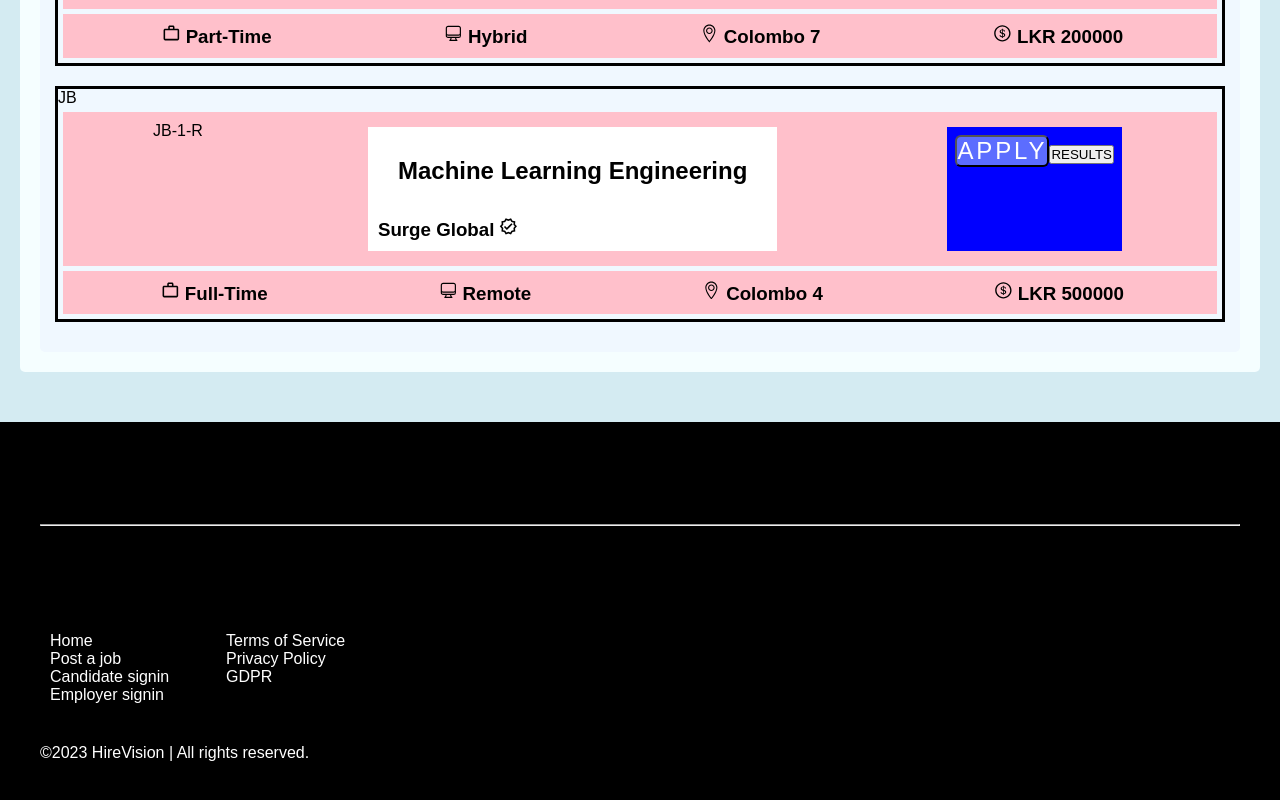
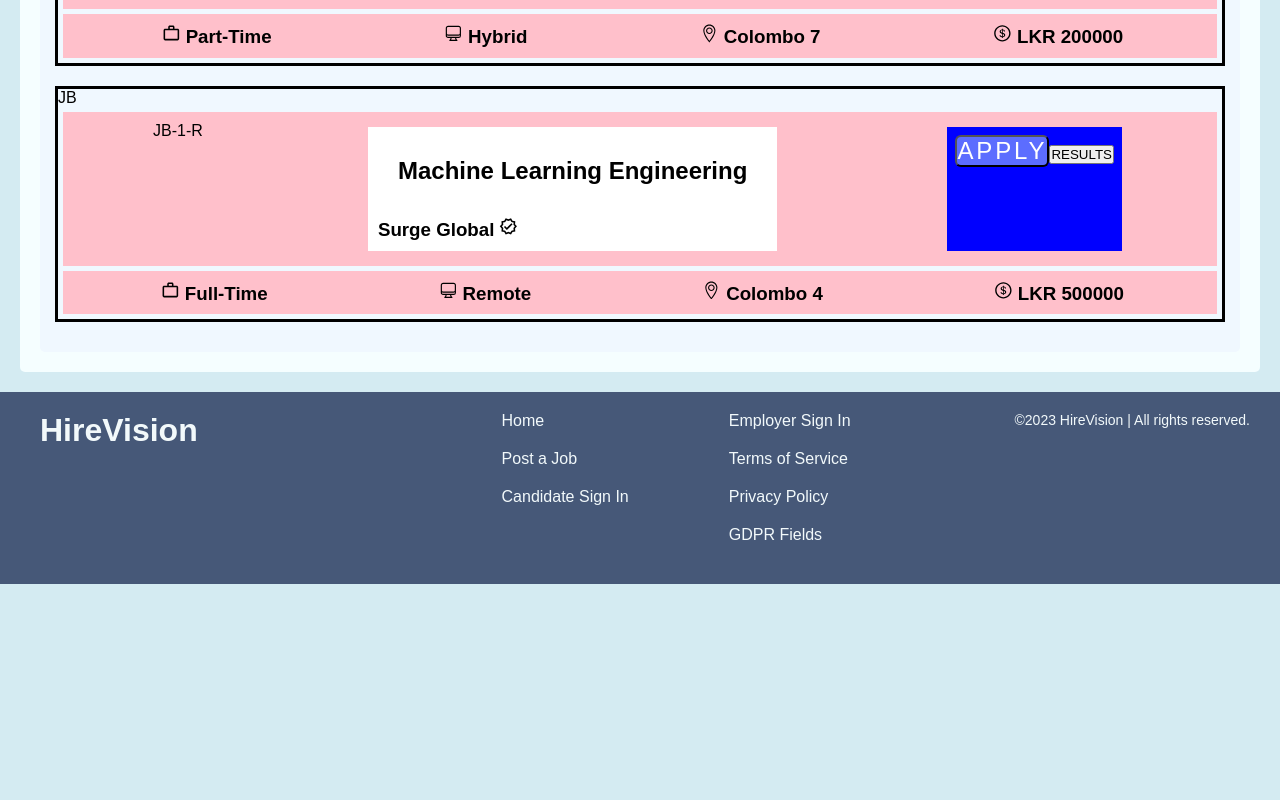
Before and after one commit to dilauow/loopsSDGP, a React (Create React App) app in the folder frontend/: page /home in a window 1280 px wide. Shown: the part 550-1350 px from the top of the page. After the commit the page ends 1134 px from the top, so only its background shows below. Built offline with nearby package versions, Linux system fonts and the light colour scheme.

Commit message:
did some CSS on Footer

```diff
--- a/frontend/src/components/Footer/Footer.css
+++ b/frontend/src/components/Footer/Footer.css
@@ -1,33 +1,61 @@
-.main-footer {
-  background-color: black;
-  color: white;
-  margin-top: 30px;
-}
-.product-title h2 {
-  display: inline;
-  margin: 50px;
-  margin-top: 50px;
-  padding-top: 20px;
-  padding-bottom: 10px;
-  font-size: 30px;
-  font-weight: bold;
+.footer {
+  background-color: #0b1b45;
+  opacity: 70%;
+  color: #fff;
+  padding: 20px;
 }
 
-.container {
-  padding: 30px;
+.footer-container {
+  display: flex;
+  flex-wrap: wrap;
+  justify-content: space-between;
+  margin-left: 10px;
+  margin-right: 10px;
 }
 
-.row {
-  padding: 10px;
-  padding-top: 20px;
+h1 {
+  margin-left: 10px;
+  padding-right: 40px;
 }
 
-.list-unstyled {
+.list {
+  padding-left: 50px;
+}
+
+li {
+  padding-bottom: 10px;
+  padding-left: 50px;
+}
+
+.footer-links {
+  display: flex;
+  flex-wrap: wrap;
+  justify-content: space-between;
+  margin: 0;
+  padding: 0;
+  margin-left:0px;
+}
+
+.footer-links-column {
   list-style: none;
 }
 
-.col {
-  display: inline-flex;
-  flex-direction: column;
-  align-items: center;
+.footer-links-column li {
+  margin-bottom: 10px;
+  text-decoration: none;
 }
+
+
+.footer-links a {
+  color: #fff;
+  text-decoration: none;
+
+}
+
+
+
+.footer-copyright {
+  margin: 0;
+  font-size: 14px;
+  text-align: center;
+}
--- a/frontend/src/components/Footer/Footer.js
+++ b/frontend/src/components/Footer/Footer.js
@@ -1,49 +1,36 @@
-import React from "react";
-import "./Footer.css";
+import React from 'react';
+import './Footer.css';
 
-const Footer = () => {
+function Footer() {
   return (
-    <div className="main-footer">
-      <div className="container">
-        <div className="row">
-          <div className="product-title">
-            <h2>HireVision</h2>
-          </div>
-          <br></br>
-          <hr></hr>
-          <div className="row">
-            {/* Column01 */}
-            <div className="col">
-              <ul className="list-unstyled">
-                <h2>Quick Links</h2>
-                <br></br>
+    <footer className="footer">
+      <div className="footer-container">
+
+        <h1>HireVision</h1>
+        <div className="footer-links">
+
+          <div className='list'>
+            <ul className="footer-links-column">
               <li>Home</li>
-                <li>Post a job</li>
-                <li>Candidate signin</li>
-                <li>Employer signin</li>
+              <li>Post a Job</li>
+              <li>Candidate Sign In</li>
             </ul>
           </div>
-            {/* Column02 */}
-            <div className="col">
-              <ul className="list-unstyled">
-                <h2>Legal</h2>
-                <br></br>
+          <div className='list'>
+            <ul className="footer-links-column">
+              <li>Employer Sign In</li>
               <li>Terms of Service</li>
               <li>Privacy Policy</li>
-                <li>GDPR</li>
+              <li>GDPR Fields</li>
             </ul>
           </div>
-            {/* Column03 */}
         </div>
-        </div>
-        <div className="row">
-          <p className="col-sm">
+        <p className="footer-copyright">
           &copy;{new Date().getFullYear()} HireVision | All rights reserved.
         </p>
       </div>
-      </div>
-    </div>
+    </footer>
   );
-};
+}
 
 export default Footer;
```
Lines whose indentation alone changed are shown as unchanged.
